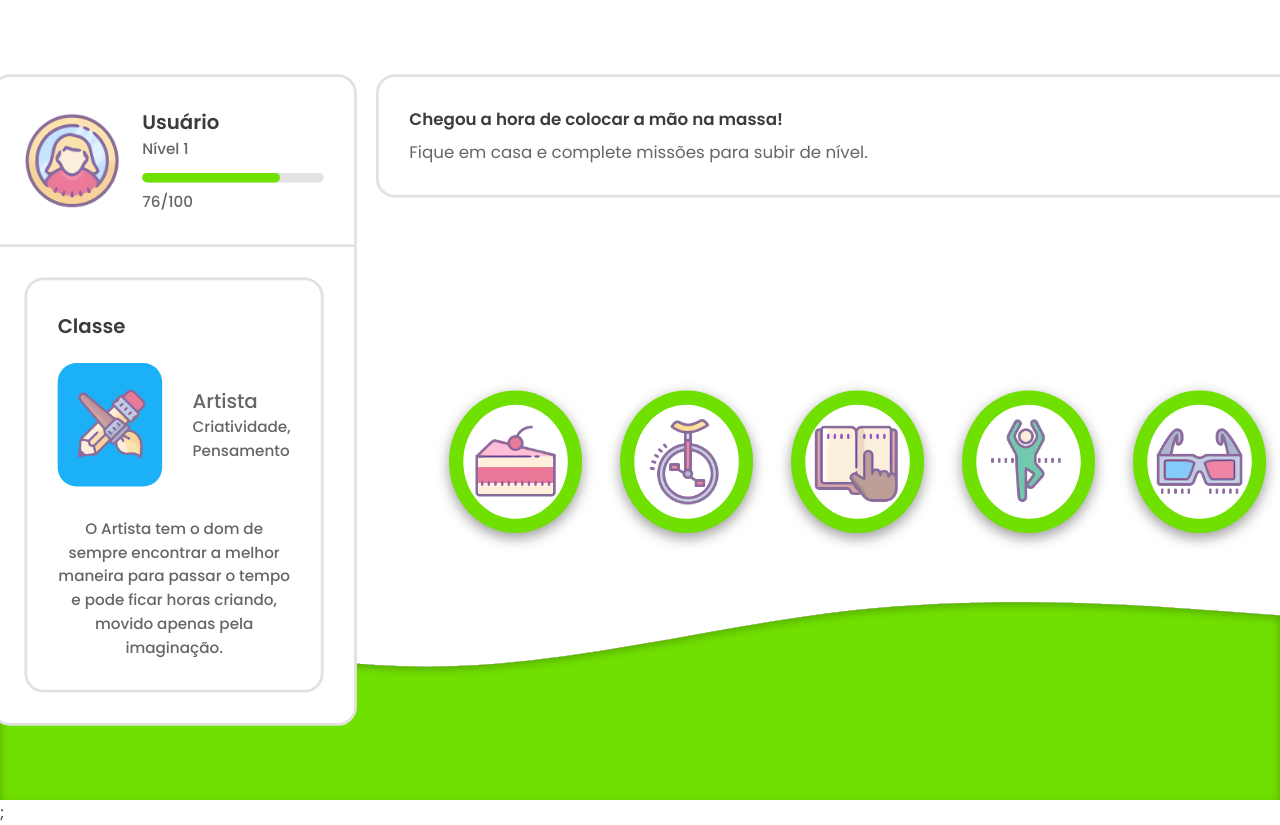
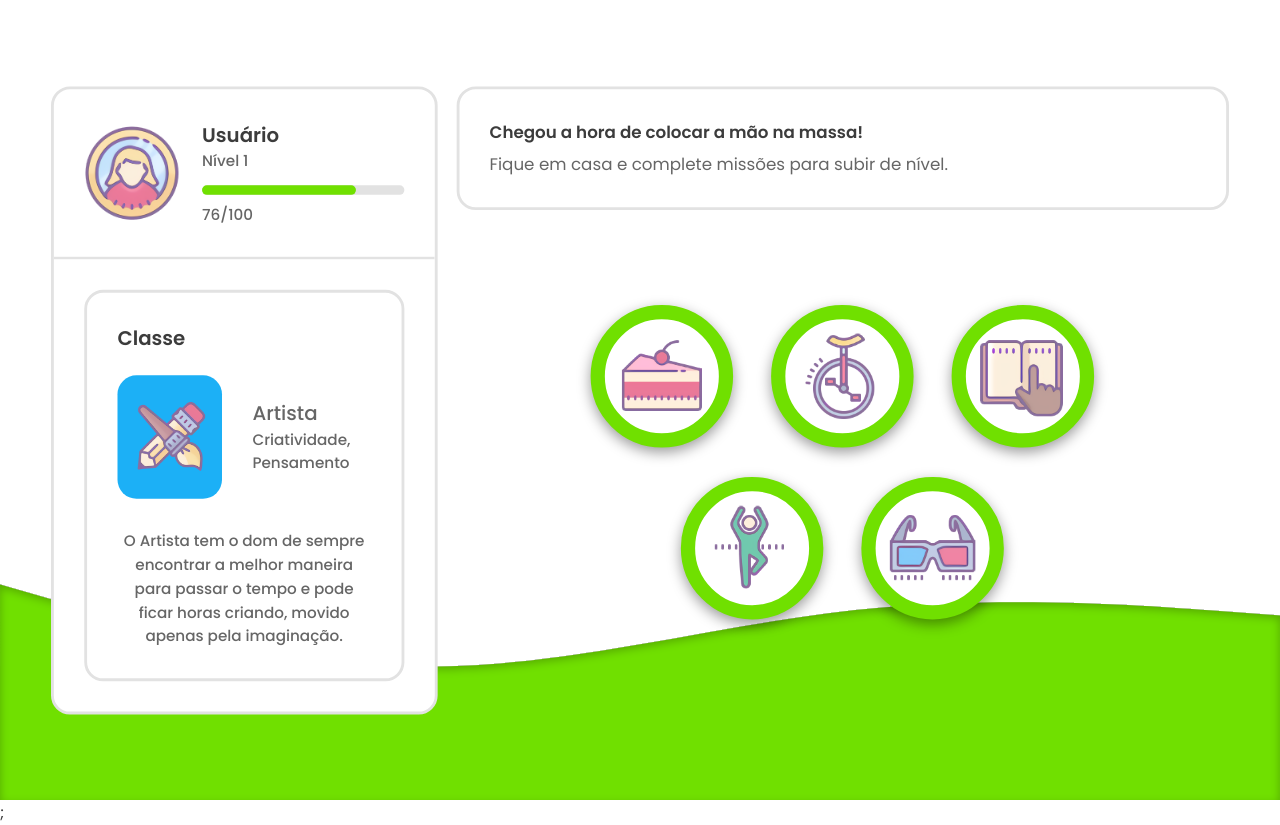
Before and after one commit to larissabenedet/The-Flexboxers-Indoors, a Next.js app: page / in a window 1280 px wide. Built offline with nearby package versions, Linux system fonts and the light colour scheme.

Commit message:
Duas fileiras de missoes

```diff
--- a/src/components/Missions.jsx
+++ b/src/components/Missions.jsx
@@ -9,8 +9,13 @@ const DashboardMenu = () => {
         <div className={styles.container}>
             <div className={styles.missionsTree}>
                 <div>
-          {allMissions.map((mission, i) => (
-            <div className={styles.mission} key={mission[i]}>
+                    {allMissions.map((mission, i) => {
+                        if (i < 3) {
+                            return (
+                                <div
+                                    className={styles.mission}
+                                    key={mission[i]}
+                                >
                                     <img
                                         src={mission.img}
                                         key={mission[i]}
@@ -19,7 +24,29 @@ const DashboardMenu = () => {
                                         id={i}
                                     />
                                 </div>
-          ))}
+                            );
+                        }
+                    })}
+                </div>
+                <div>
+                    {allMissions.map((mission, i) => {
+                        if (i >= 3) {
+                            return (
+                                <div
+                                    className={styles.mission}
+                                    key={mission[i]}
+                                >
+                                    <img
+                                        src={mission.img}
+                                        key={mission[i]}
+                                        alt={mission.title}
+                                        onClick={newMission}
+                                        id={i}
+                                    />
+                                </div>
+                            );
+                        }
+                    })}
                 </div>
             </div>
         </div>
```
Also changed, not shown: src/styles/components/Missions.module.scss (indentation only). Lines whose indentation alone changed are shown as unchanged.
